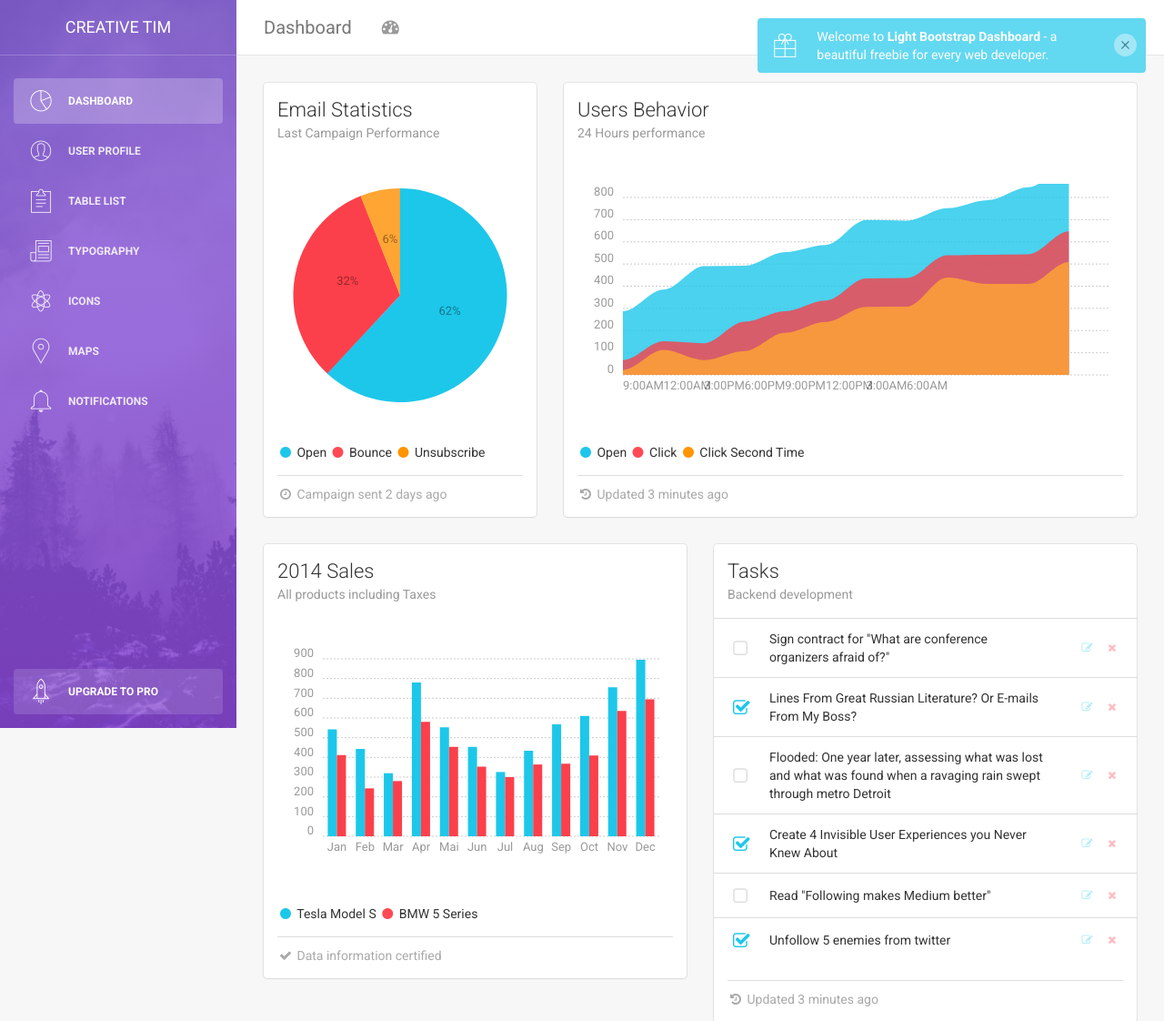
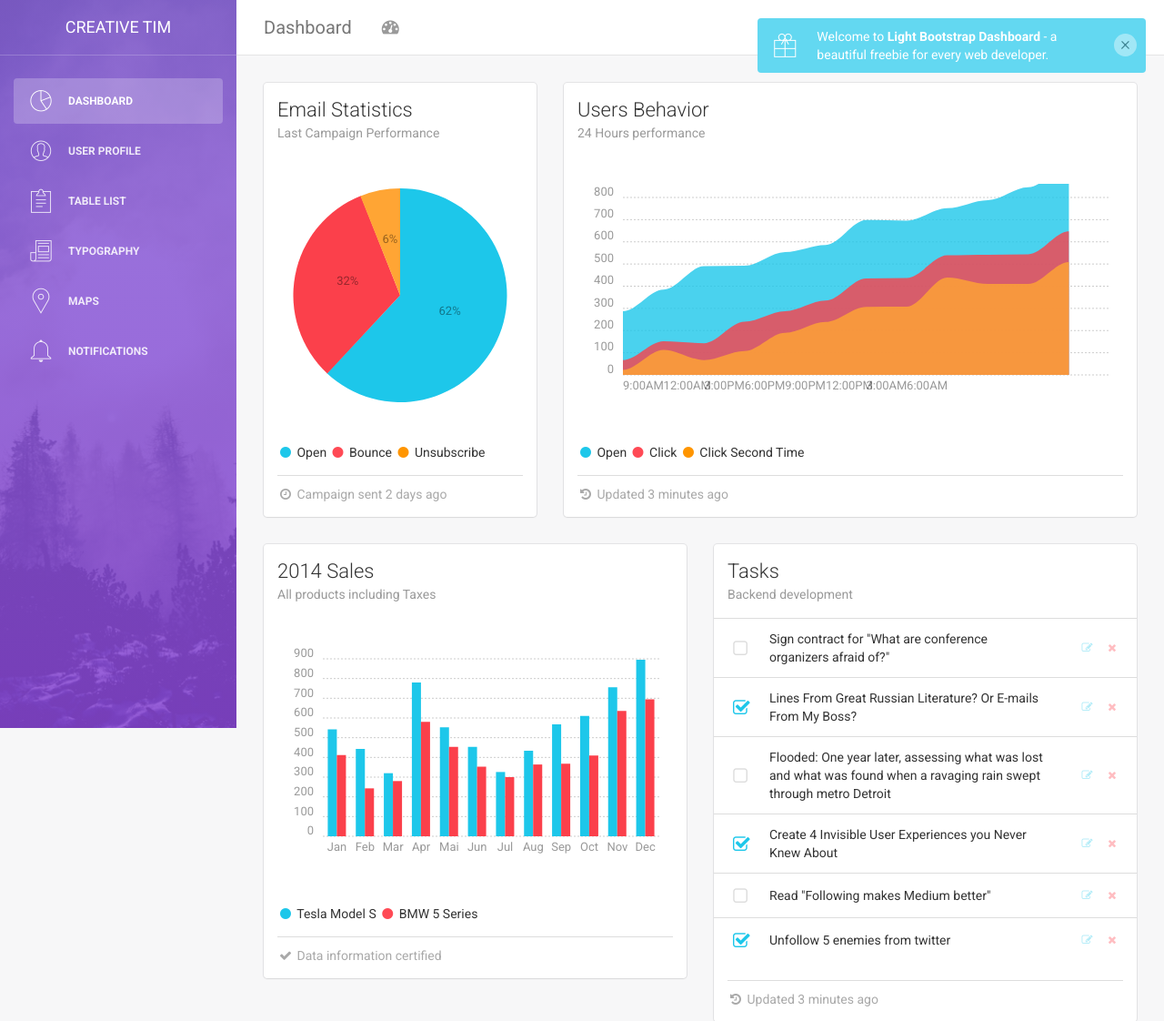
Before and after one commit to Proyek-2-TI-3A/Proyek-2, a PHP site: page /dashboard.php in a window 1280 px wide. Shown: the top 1122 px of the page at 91% size. Run offline with PHP 8.4, Linux system fonts and the light colour scheme; some libraries are stand-ins or nearby versions.

Commit message:
membuat dashboard

```diff
--- a/MarkUps-Varsity/Varsity/dashboard.php
+++ b/MarkUps-Varsity/Varsity/dashboard.php
@@ -75,12 +75,7 @@
                         <p>Typography</p>
                     </a>
                 </li>
-                <li>
-                    <a href="icons.html">
-                        <i class="pe-7s-science"></i>
-                        <p>Icons</p>
-                    </a>
-                </li>
+
                 <li>
                     <a href="maps.html">
                         <i class="pe-7s-map-marker"></i>
@@ -93,12 +88,7 @@
                         <p>Notifications</p>
                     </a>
                 </li>
-				<li class="active-pro">
-                    <a href="upgrade.html">
-                        <i class="pe-7s-rocket"></i>
-                        <p>Upgrade to PRO</p>
-                    </a>
-                </li>
+
             </ul>
     	</div>
     </div>
```
